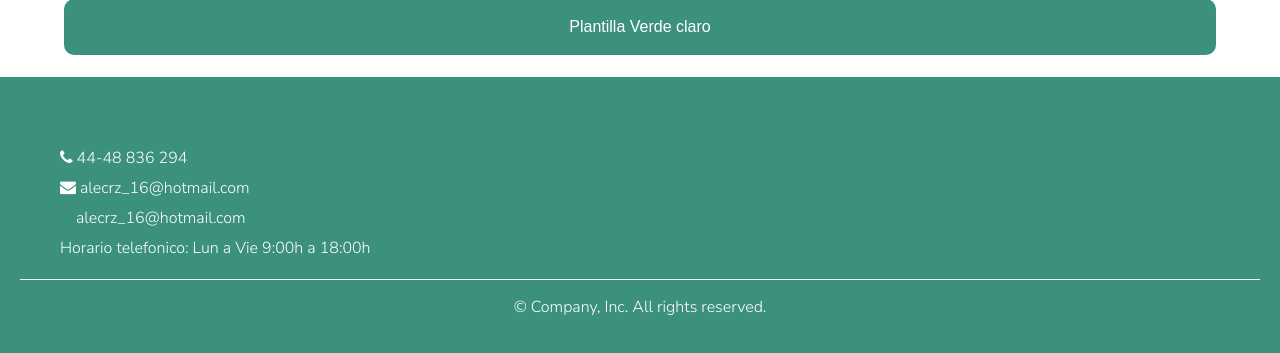
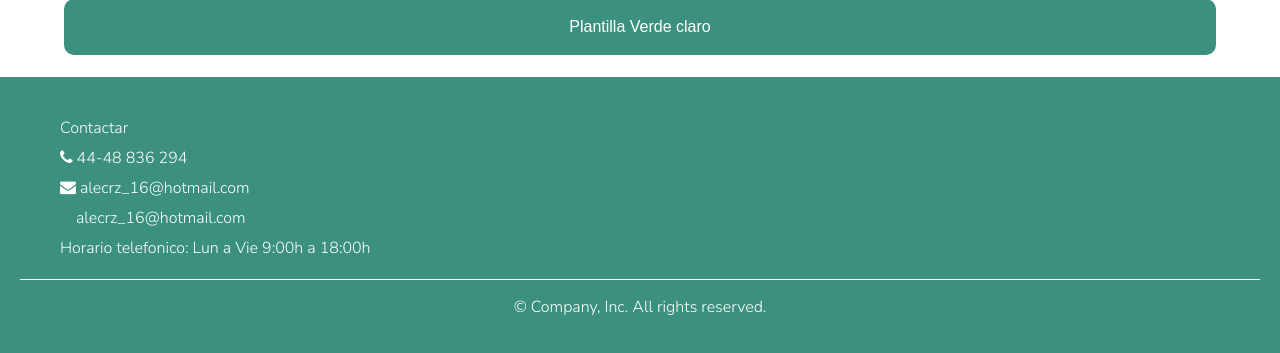
Before and after one commit to alecy1/Colors, a PHP site: page / in a window 1280 px wide. Shown: the part 327-680 px from the top of the page. Run offline with PHP 8.4, Linux system fonts and the light colour scheme.

Commit message:
Elimine la clase "titulo", en la etiqueta <li>, del footer.

```diff
--- a/index.php
+++ b/index.php
@@ -30,7 +30,7 @@
     <div class="row">
       <div class="col- col-sm-6 col-md-6 col-lg-6 col-xl-6 col-xxl-6">
         <ul class="menu-footer">
-          <li class="menu-li titulo">Contactame</li>
+          <li class="menu-li">Contactar</li>
           <li class="menu-li"><i class="fa fa-phone"></i> 44-48 836 294</li>
           <li class="menu-li"><i class="fa fa-envelope"></i> alecrz_16@hotmail.com</li>
           <li class="menu-li"><i class="fa-github"></i> alecrz_16@hotmail.com</li>
```
